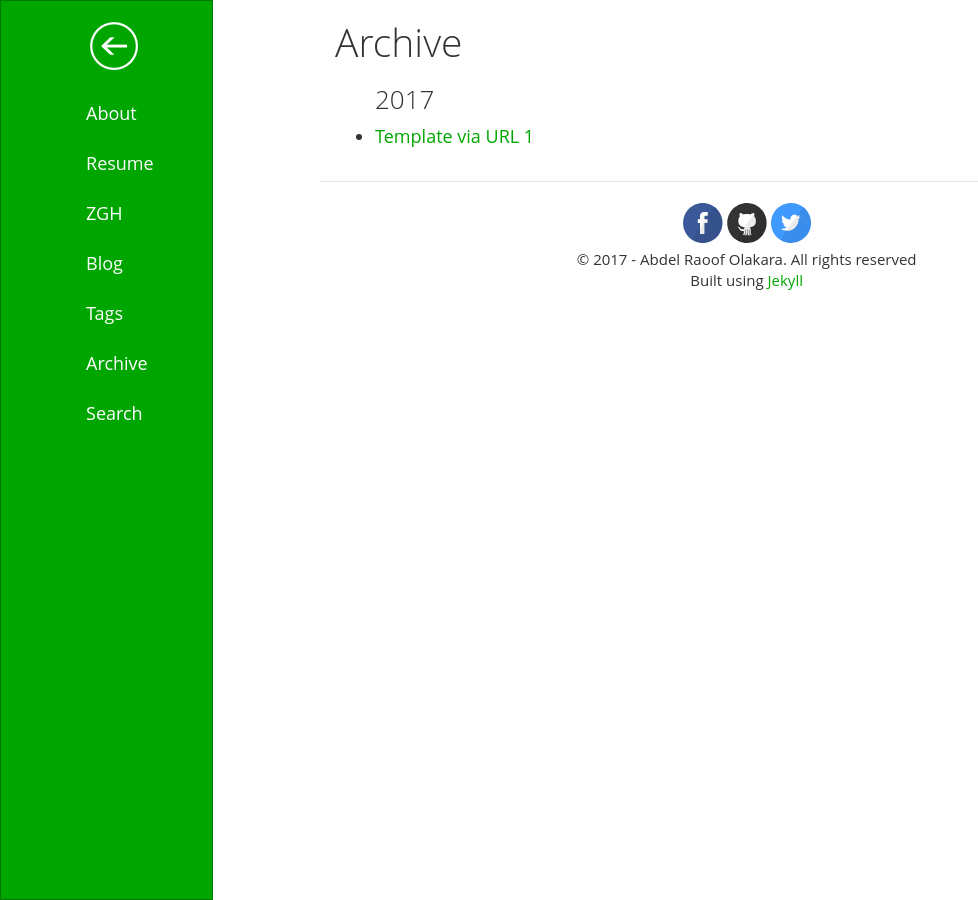
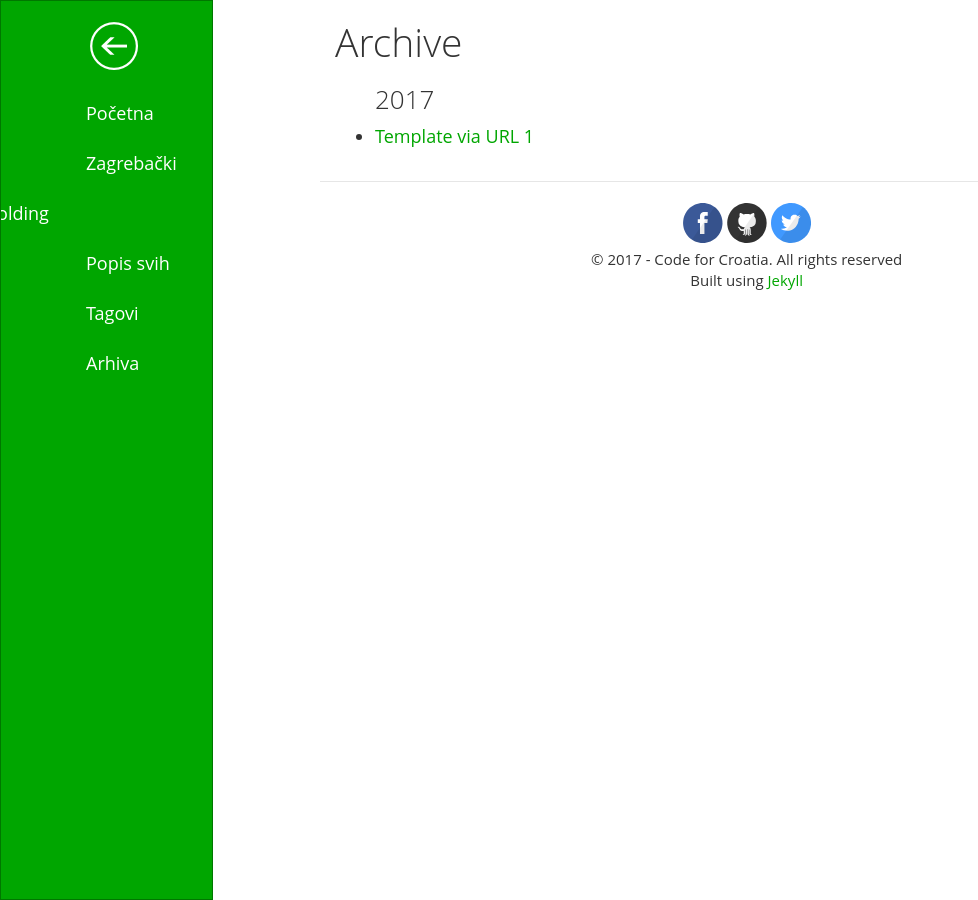
Before and after one commit to codeforcroatia/reklamacijenet-podnesi, a Jekyll site: the page built from archive/index.html, in a window 1280 px wide. Shown: the whole page, without its empty margins (0-978 px from the left). Built offline with Jekyll 4.4.1, drawn with Linux system fonts in a browser that asks for light colours.

Commit message:
Update _config.yml

```diff
--- a/_config.yml
+++ b/_config.yml
@@ -10,32 +10,28 @@ gems: [jekyll-paginate]
 permalink:        /blog/:year/:month/:day/:title
 
 # Setup
-title:            'Jekyll Metro'
-tagline:          'A Metro theme for Jekyll'
-description:      'A Sample blog using Jekyll Metro'
-url:              'http://dev.codeforcroatia.org/JekyllMetro'
+title:            'Predlošci za Reklamacije.net'
+tagline:          'Pomažemo vam u pisanju i slanju reklamacija'
+description:      'Na ovoj stranici pronaći ćete pripremljene predloške za slanje reklamacija'
+url:              'http://podnesi.reklamacije.net'
 baseurl:          ''
 
 # Navigation
 navigation:
-- text: About
-  url: /about/
-- text: Resume
-  url: /resume/
-- text: ZGH
+- text: Početna
+  url: /
+- text: Zagrebački holding
   url: /zgh/
-- text: Blog
-  url: /blog/
-- text: Tags
+- text: Popis svih
+  url: /list/
+- text: Tagovi
   url: /tags/
-- text: Archive
+- text: Arhiva
   url : /archive/
-- text: Search
-  url: /search/
 
 
 # Author Details
-author:         'Abdel Raoof Olakara'
+author:         'Code for Croatia'
 
 #Social Media links (Use complete URL except for email)
 dribbble:
@@ -58,10 +54,10 @@ gahandler: 'UA-xxxxxxxxx-x'
 footersvg: 'true'
 
 # Disqus
-disqushandler: 'xyz'
+disqushandler:
 
 # txtpen
-txtpenhandler: 'xyz'
+txtpenhandler:
 
 # Blog Configurations
 paginate: 10 # Posts per page on the blog index
```
